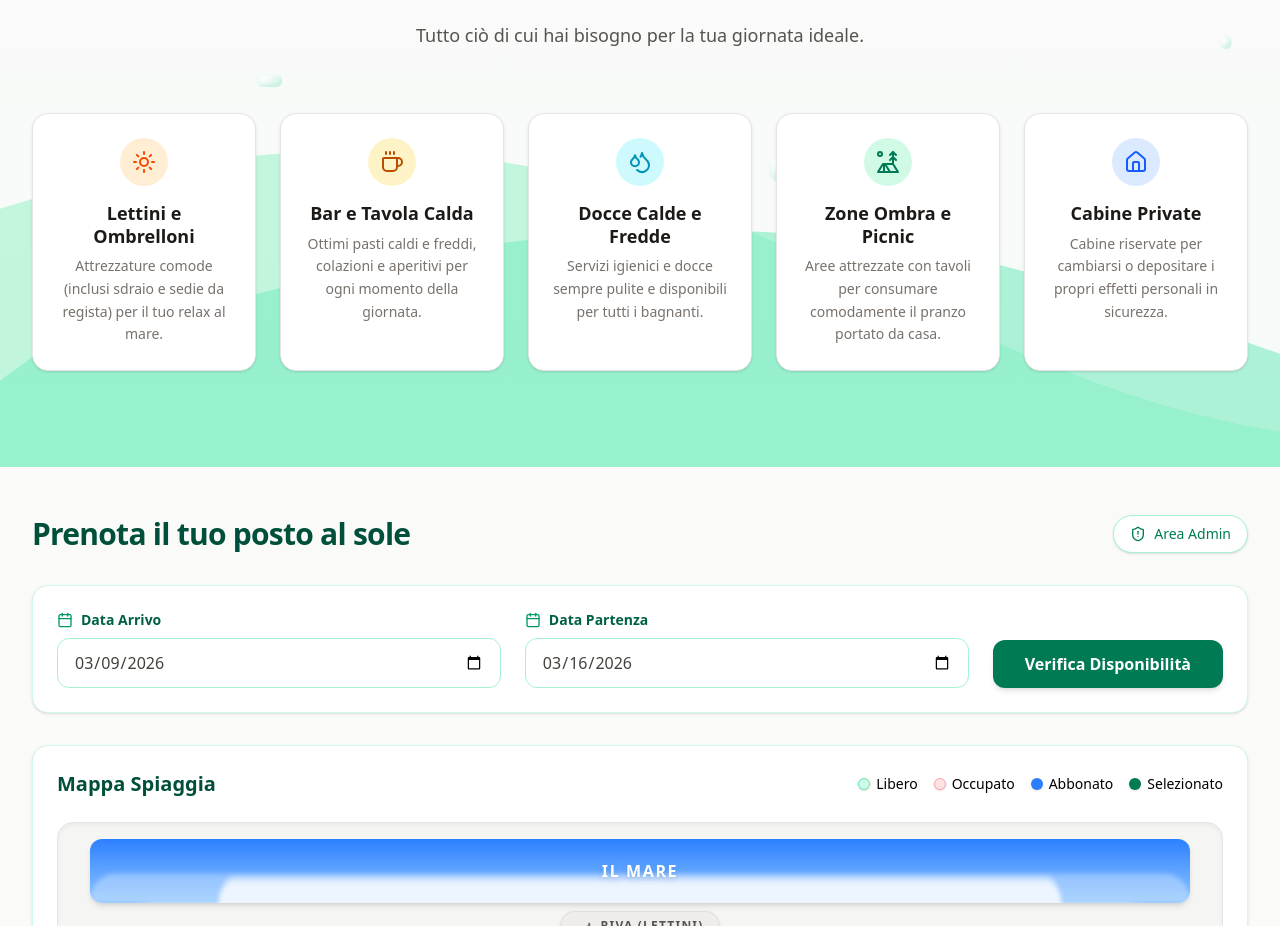
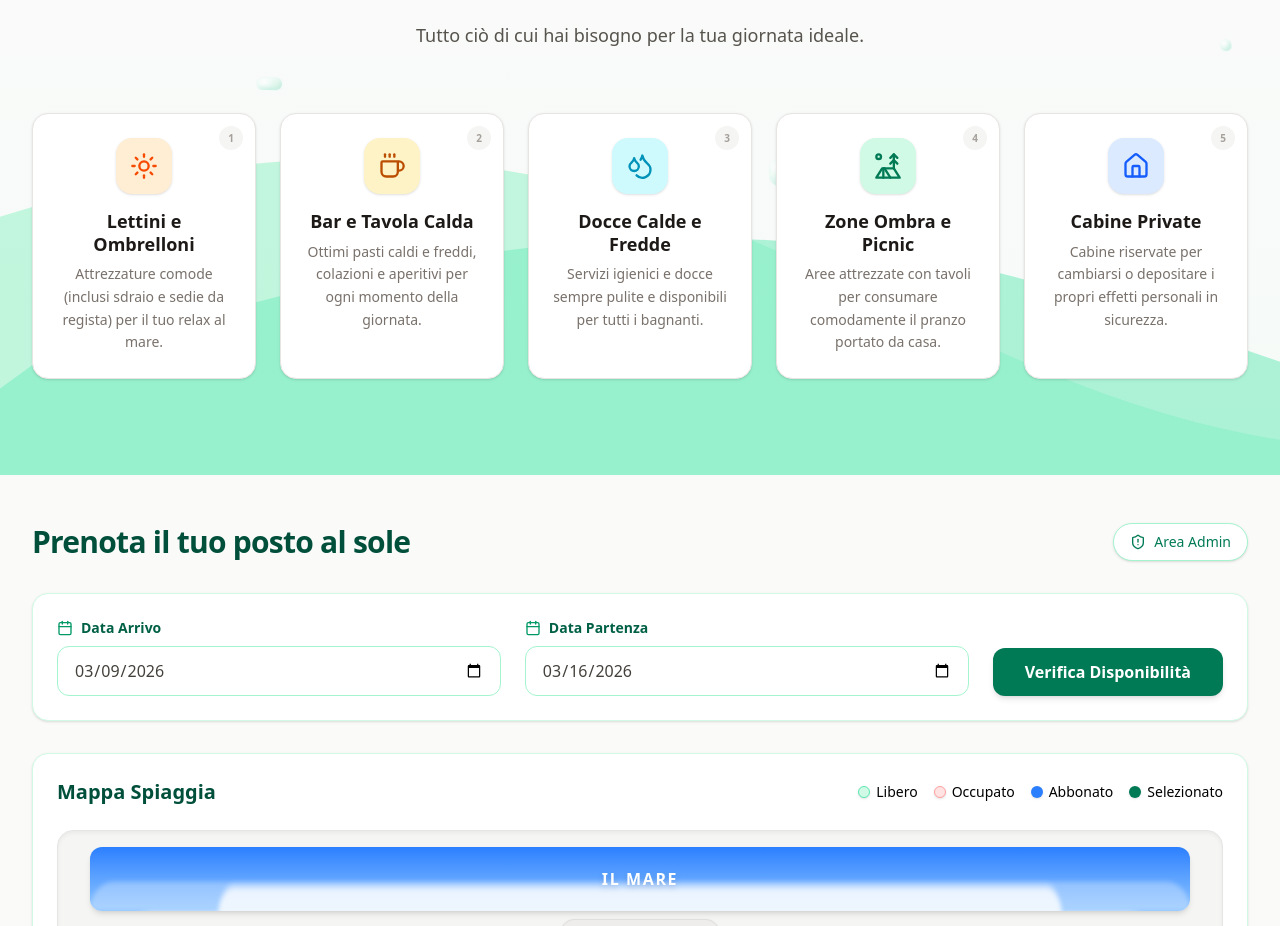
Before and after one commit to masciolicristian498-ai/capannina, a React (Vite) app: page / in a window 1280 px wide. Shown: the part 1234-2160 px from the top of the page. Built offline with nearby package versions, Linux system fonts and the light colour scheme; no server answers.

Commit message:
ui: service cards con effetti 3D glow/shine/badge, pool section SVG animata info-only

```diff
--- a/src/App.tsx
+++ b/src/App.tsx
@@ -365,33 +365,32 @@ export default function App() {
 
               <div className="grid grid-cols-1 md:grid-cols-2 lg:grid-cols-5 gap-6">
                 {[
-                  { icon: Sun, title: "Lettini e Ombrelloni", desc: "Attrezzature comode (inclusi sdraio e sedie da regista) per il tuo relax al mare.", bg: "bg-orange-100", text: "text-orange-600" },
-                  { icon: Coffee, title: "Bar e Tavola Calda", desc: "Ottimi pasti caldi e freddi, colazioni e aperitivi per ogni momento della giornata.", bg: "bg-amber-100", text: "text-amber-700" },
-                  { icon: Droplets, title: "Docce Calde e Fredde", desc: "Servizi igienici e docce sempre pulite e disponibili per tutti i bagnanti.", bg: "bg-cyan-100", text: "text-cyan-600" },
-                  { icon: TentTree, title: "Zone Ombra e Picnic", desc: "Aree attrezzate con tavoli per consumare comodamente il pranzo portato da casa.", bg: "bg-emerald-100", text: "text-emerald-700" },
-                  { icon: Home, title: "Cabine Private", desc: "Cabine riservate per cambiarsi o depositare i propri effetti personali in sicurezza.", bg: "bg-blue-100", text: "text-blue-600" }
+                  { icon: Sun, title: "Lettini e Ombrelloni", desc: "Attrezzature comode (inclusi sdraio e sedie da regista) per il tuo relax al mare.", bg: "bg-orange-100", text: "text-orange-600", glow: "hover:shadow-orange-200/60", border: "hover:border-orange-300", shine: "from-orange-400/10" },
+                  { icon: Coffee, title: "Bar e Tavola Calda", desc: "Ottimi pasti caldi e freddi, colazioni e aperitivi per ogni momento della giornata.", bg: "bg-amber-100", text: "text-amber-700", glow: "hover:shadow-amber-200/60", border: "hover:border-amber-300", shine: "from-amber-400/10" },
+                  { icon: Droplets, title: "Docce Calde e Fredde", desc: "Servizi igienici e docce sempre pulite e disponibili per tutti i bagnanti.", bg: "bg-cyan-100", text: "text-cyan-600", glow: "hover:shadow-cyan-200/60", border: "hover:border-cyan-300", shine: "from-cyan-400/10" },
+                  { icon: TentTree, title: "Zone Ombra e Picnic", desc: "Aree attrezzate con tavoli per consumare comodamente il pranzo portato da casa.", bg: "bg-emerald-100", text: "text-emerald-700", glow: "hover:shadow-emerald-200/60", border: "hover:border-emerald-300", shine: "from-emerald-400/10" },
+                  { icon: Home, title: "Cabine Private", desc: "Cabine riservate per cambiarsi o depositare i propri effetti personali in sicurezza.", bg: "bg-blue-100", text: "text-blue-600", glow: "hover:shadow-blue-200/60", border: "hover:border-blue-300", shine: "from-blue-400/10" }
                 ].map((s, index) => (
                   <motion.div
                     key={index}
-                    initial={{ opacity: 0, y: 100, x: -50, rotate: -5 }}
-                    whileInView={{ opacity: 1, y: 0, x: 0, rotate: 0 }}
+                    initial={{ opacity: 0, y: 60 }}
+                    whileInView={{ opacity: 1, y: 0 }}
                     viewport={{ once: true, margin: "-50px" }}
-                    transition={{
-                      type: "spring",
-                      stiffness: 100,
-                      damping: 12,
-                      mass: 1,
-                      delay: index * 0.15
-                    }}
-                    whileHover={{ y: -8, scale: 1.02 }}
-                    className="bg-white p-6 rounded-2xl shadow-sm border border-stone-200 text-center flex flex-col items-center relative overflow-hidden group"
+                    transition={{ type: "spring", stiffness: 90, damping: 14, delay: index * 0.1 }}
+                    whileHover={{ y: -10, scale: 1.03 }}
+                    className={`bg-white p-6 rounded-2xl shadow-sm border border-stone-200 ${s.border} ${s.glow} hover:shadow-xl text-center flex flex-col items-center relative overflow-hidden group cursor-default transition-all duration-300`}
                   >
-                    {/* Decorative wave hover effect on the card background */}
-                    <div className="absolute bottom-0 left-0 right-0 h-1 bg-emerald-400 transform scale-x-0 group-hover:scale-x-100 transition-transform duration-300 origin-left"></div>
-
-                    <div className={`mx-auto w-12 h-12 ${s.bg} ${s.text} rounded-full flex items-center justify-center mb-4 transition-transform duration-300 group-hover:-translate-y-2`}>
-                      <s.icon className="w-6 h-6" />
+                    <div className={`absolute inset-0 bg-gradient-to-br ${s.shine} to-transparent opacity-0 group-hover:opacity-100 transition-opacity duration-500 pointer-events-none`} />
+                    <div className="absolute bottom-0 left-0 right-0 h-1 bg-gradient-to-r from-transparent via-emerald-400 to-transparent transform scale-x-0 group-hover:scale-x-100 transition-transform duration-500 origin-left" />
+                    <div className="absolute top-3 right-3 w-6 h-6 rounded-full bg-stone-100 text-stone-400 text-[10px] font-black flex items-center justify-center group-hover:bg-emerald-100 group-hover:text-emerald-600 transition-colors duration-300">
+                      {index + 1}
                     </div>
+                    <motion.div
+                      whileHover={{ scale: 1.15 }}
+                      className={`w-14 h-14 ${s.bg} ${s.text} rounded-2xl flex items-center justify-center mb-4 shadow-sm transition-all duration-300`}
+                    >
+                      <s.icon className="w-7 h-7" />
+                    </motion.div>
                     <h3 className="text-lg font-bold text-stone-900 mb-2 leading-tight relative z-10">{s.title}</h3>
                     <p className="text-stone-500 text-sm leading-relaxed relative z-10">{s.desc}</p>
                   </motion.div>
@@ -401,6 +400,7 @@ export default function App() {
           </div>
         </>
       )}
+
 
       <main className="max-w-7xl mx-auto px-4 sm:px-6 lg:px-8 py-12" id="booking-section">
         <div className="flex justify-between items-center mb-8">
```
